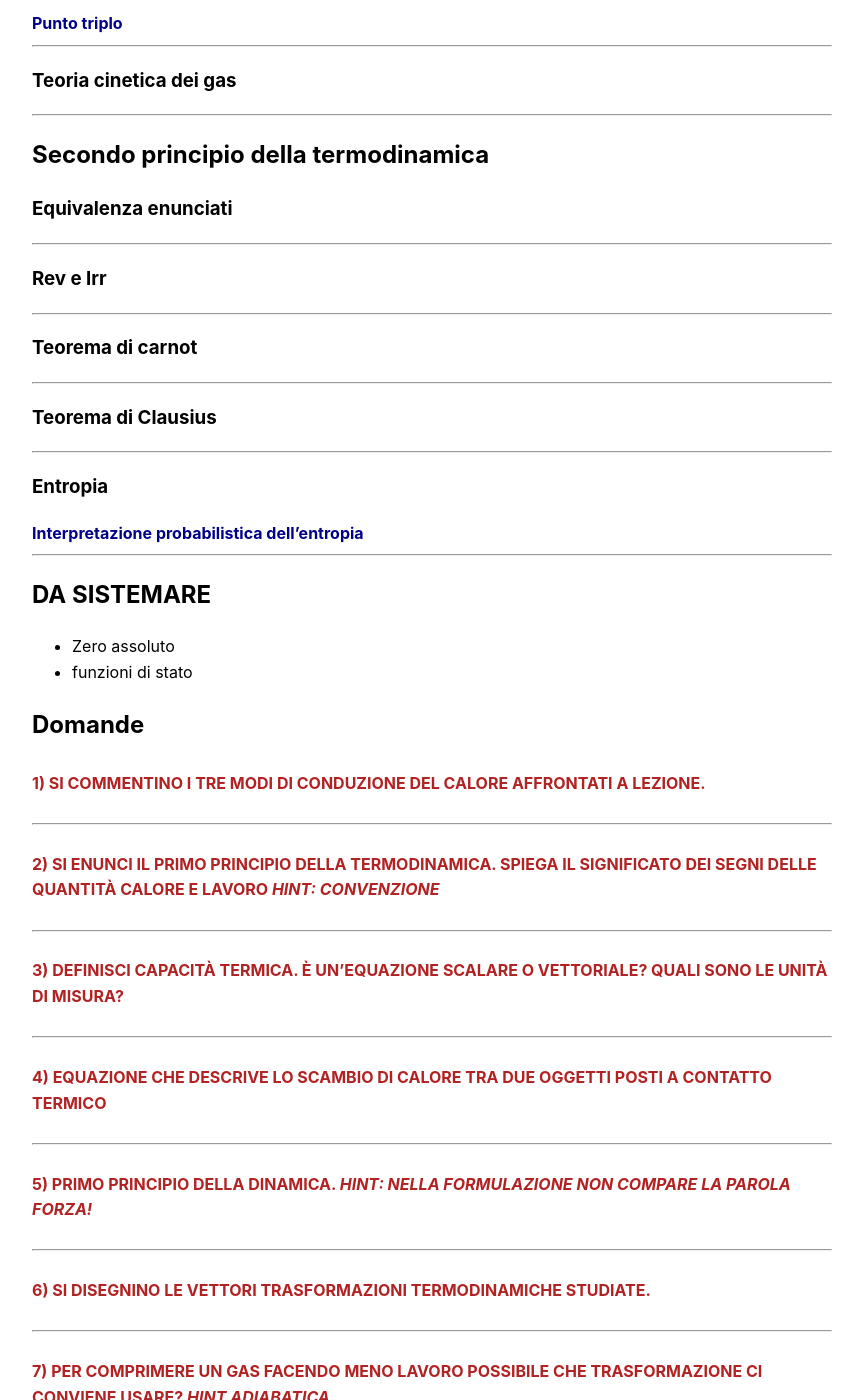
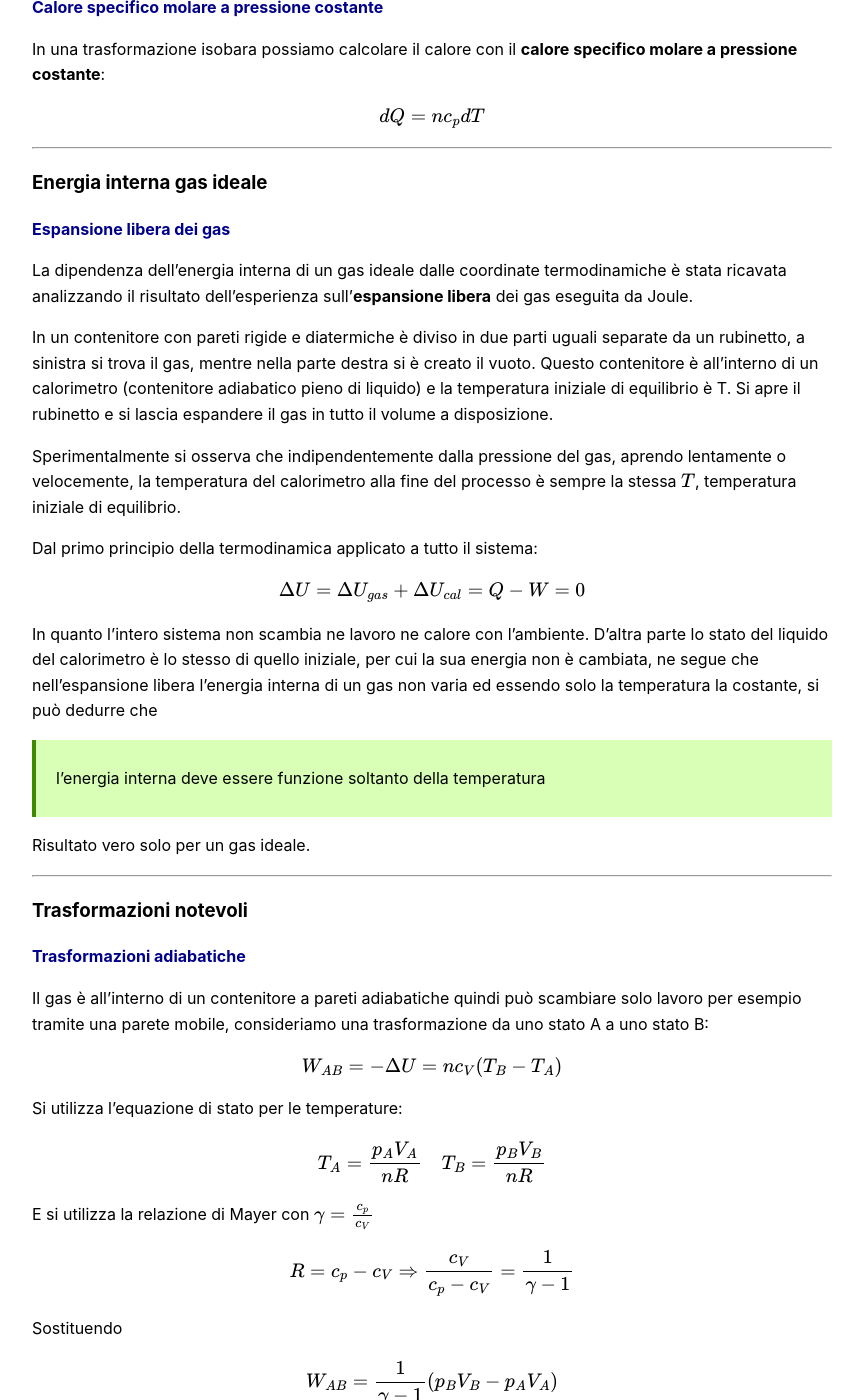
Before and after one commit to FedericoMenegoz/UNITN-fisica-orale, a Jekyll site: the page built from content/termodinamica.md, in a window 1280 px wide and 1400 px high, scrolled down 16925 px. Shown: the whole window, without its empty margins (208-1071 px from the left). Built offline with Jekyll 4.4.1, drawn with Linux system fonts in a browser that asks for light colours; our own code applies the rules of GitHub Pages for plain Markdown files; some of the changed text lies outside the part shown.

Commit message:
Update fino ai cicli

```diff
--- a/content/termodinamica.md
+++ b/content/termodinamica.md
@@ -83,6 +83,9 @@ Un sistema è detto __adiabatico__ se è circondato da pareti adiabatiche e quin
 
 ---
 ### Termometro (extra?)
+
+<img src="../imgs/empty.png">
+
 
 ---
 ### Calorimetria
@@ -463,23 +459,174 @@ $$p_0\alpha V_m = R  = 8.314 \frac J{mol\cdot K}$$
 > $$
 >
 > con $N$ numero di particelle e $n= \frac N {N_A}$
+>
+> - $k_B = 1.38 \cdot 10^{-23}$ è la __costante di Boltzman__ con unità di misura $\big[\frac J K\big]$
+> - $R = 8.314 \cdot 10^{-23}$ è la __costante di Boltzman__ con unità di misura $\big[\frac J {K\cdot mol}\big]$
 
 Questo è un comportamento limite dei gas ideali: quanto più un gas è caldo e rarefatto, tanto più il suo comportamento si avvicina a quello di un gas ideale, praticamente identico per tutti i gas in tali condizioni.
 
 ---
 ### Calori specifici gas ideali
 
+###### Calore specifico molare a volume costante
+In una __trasformazione isocora__ dall'equazione del [calore specifico](#calore-specifico-molare):
+
+$$dQ = nc_VdT$$
+
+con $c_V$ __calore specifico molare a volume costante__
+
+
+###### Calore specifico molare a pressione costante
+In una trasformazione isobara possiamo calcolare il calore con il __calore specifico molare a pressione costante__:
+
+$$dQ = n c_pdT$$
+
+
+
 ---
 ### Energia interna gas ideale
 ###### Espansione libera dei gas
-###### Relazione di Mayer
+La dipendenza dell'energia interna di un gas ideale dalle coordinate termodinamiche è stata ricavata analizzando il risultato dell'esperienza sull'__espansione libera__ dei gas eseguita da Joule.
+
+In un contenitore con pareti rigide e diatermiche è diviso in due parti uguali separate da un rubinetto, a sinistra si trova il gas, mentre nella parte destra si è creato il vuoto. Questo contenitore è all'interno di un calorimetro (contenitore adiabatico pieno di liquido) e la temperatura iniziale di equilibrio è T.
+Si apre il rubinetto e si lascia espandere il gas in tutto il volume a disposizione.
+
+Sperimentalmente si osserva che indipendentemente dalla pressione del gas, aprendo lentamente o velocemente, la temperatura del calorimetro alla fine del processo è sempre la stessa $T$, temperatura iniziale di equilibrio.
+
+Dal primo principio della termodinamica applicato a tutto il sistema:
+
+$$\Delta U = \Delta U _{gas} + \Delta U_{cal} = Q - W = 0$$
+
+In quanto l'intero sistema non scambia ne lavoro ne calore con l'ambiente. D'altra parte lo stato del liquido del calorimetro è lo stesso di quello iniziale, per cui la sua energia non è cambiata, ne segue che nell'espansione libera l'energia interna di un gas non varia ed essendo solo la temperatura la costante, si può dedurre che
+
+> l'energia interna deve essere funzione soltanto della temperatura
+
+Risultato vero solo per un gas ideale.
 
 ---
 ### Trasformazioni notevoli
 ###### Trasformazioni adiabatiche
+Il gas è all'interno di un contenitore a pareti adiabatiche quindi può scambiare solo lavoro per esempio tramite una parete mobile, consideriamo una trasformazione da uno stato A a uno stato B:
+
+$$
+W_{AB} = - \Delta U = n c_V (T_B - T_A)
+$$
+
+Si utilizza l'equazione di stato per le temperature:
+
+$$
+T_A = \frac{p_AV_A}{nR} \quad T_B = \frac{p_BV_B}{nR}
+$$
+
+E si utilizza la relazione di Mayer con $\gamma = \frac{c_p}{c_V}$
+
+$$R = c_p - c_V \Rightarrow \frac {c_V}{c_p - c_V} = \frac 1 {\gamma - 1}$$
+
+Sostituendo
+
+$$
+W_{AB} = \frac 1 {\gamma - 1}(p_BV_B - p_AV_A)
+$$
+
+>- se si ha un'_espansione adiabatica_ il lavoro è positivo e $\Delta U < 0$ quindi il gas si raffredda
+>
+>$$T_A < T_B$$
+>
+>- se si ha una _compressione adiabatica_ il lavoro è negativo e $\Delta U > 0$ quindi il gas si riscalda
+>
+>$$T_A > T_B$$
+
+Se la __trasformazione__ è __adiabatica reversibile__:
+
+$$dQ = dU + dW = nc_VdT + pdV = 0$$
+
+inoltre si può utilizzare l'equazione di stato in ogni stato intermedio (perché la trasformazione è reversibile) per esprimere la pressione:
+
+$$nc_VdT + \frac {nRT}{V} dV = 0$$
+
+Separiamo le variabili e utilizziamo la relazione di Mayer
+
+$$(\gamma - 1) \frac {dv}V = -\frac{dT}T$$
+Integrando:
+
+$$(\gamma - 1) \ln\bigg(\frac {V_B}{V_A}\bigg) = -\ln\bigg(\frac {T_B}{T_A}\bigg)\quad\quad\,\, $$
+
+$$\Downarrow$$
+
+$$T_BV_B^{\gamma - 1} = T_AV_A^{\gamma -1}$$
+
+Tramite l'equazione di stato si può trasformare la relazione tra $T$ e $V$ in una tra $p$ e $V$
+
+$$pV^\gamma = cost$$
+
+o tra $p$ e $T$:
+
+$$pT^{\frac {1 - \gamma}{\gamma}} = cost$$
+
+Se rappresentiamo la trasformazione nel piano di Clapeyron utilizzando $pV^\gamma = cost$ e confrontandola con un __isoterma__ $pV = cost$, avremo due curve simili, ma la curva adiabatica sarà più ripida perché $\gamma > 1$.
+
+<img alt="Confronto su piano di Clapeyron di una trasformazione adiabatica e due isoterme" src="../imgs/termodinamica-06_AdiabaticaIsoterme.png">
+
+---
 ###### Trasformazioni isocore
+
+Il volume rimane costante quindi il lavoro in questa trasformazione è nullo:
+
+$$dU = dQ = nc_VdT$$
+
+Poiché per un gas ideale l'energia interna $U$ (funzione di stato) dipende solo dalla temperatura, l'equazione
+
+$$dU = nc_VdT$$
+
+è universale e si può utlizzare per qualsiasi trasformazione, se volessimo includere anche il lavoro si ottiene:
+
+$$dQ = nc_VdT + pdV$$
+
+Ricordando dalla teoria cinetica i valori per i gas ideali:
+- gas monoatomici $c_V=\frac 32 R$
+- gas biatomici $c_V=\frac 52 R$
+
+---
 ###### Trasformazioni isobare
+
+In una trasformazione isobara la pressione è costante:
+
+$$
+p = \frac {nRT}{V} = cost \quad
+$$
+
+Dal primo principio della termodinamica:
+
+$$dU = dQ - dW$$
+
+Sapendo che
+
+$$dW = pdV = \frac{nRT}{V}dV = n R dT$$
+
+Mettendo insieme la prima legge della termodinamica
+
+$$dU = \delta Q - \delta W$$
+
+si ottiene la relazione di Mayer:
+
+###### Relazione di Mayer
+
+$$\cancel nc_V\cancel{dT} = \cancel nc_p\cancel{dT} - \cancel nR\cancel{dT} \quad \Rightarrow \quad R = c_p - c_V$$
+
+---
 ###### Trasformazioni isoterme
+
+Per le trasformazioni isoterme non abbiamo modo di calcolare il calore scambiato, ma sappiamo, grazie all'equazione di stato dei gas ideali:
+
+$$pV = nRT \Rightarrow p = \frac {nRT}V = \frac {cost}V$$
+
+Quinid il lavoro:
+
+$$W = \int_i^fpdV = \int_i^f\frac {nRT}V dv = nRT\bigg[\ln \bigg(\frac {V_f}{V_i}\bigg)\bigg]$$
+
+Essendo __isoterma__:
+
+$$\Delta U = 0 \Rightarrow Q = W = nRT \ln \bigg(\frac {V_f}{V_i}\bigg)$$
 
 ---
 ### Trasformazioni cicliche
```
Also changed, not shown: other parts of content/termodinamica.md (+2 -9 lines), imgs/empty.png (added), imgs/termodinamica-06_AdiabaticaIsoterme.png (added).
